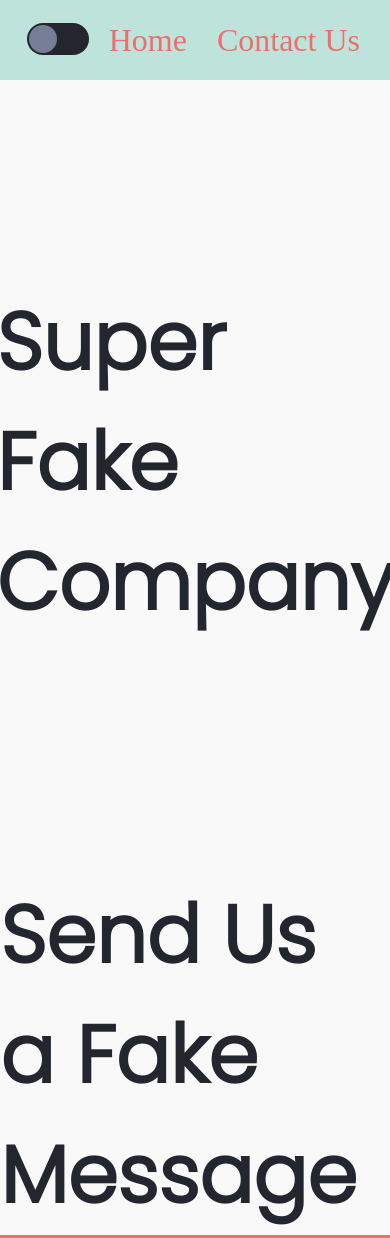
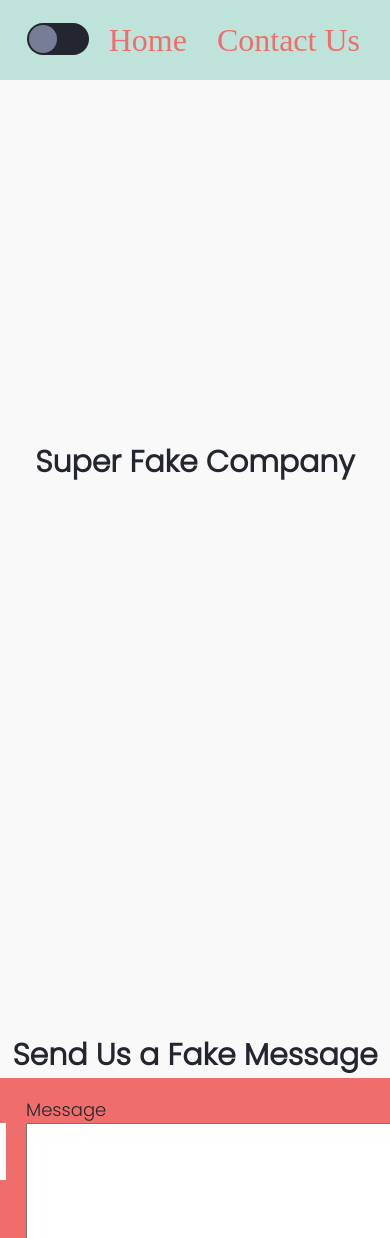
Before and after one commit to Patrick1808/Final-Exam-Web, a plain HTML site: page index.html in a window 390 px wide. Shown: the top 1238 px of the page. Drawn offline with Linux system fonts and the light colour scheme.

Commit message:
Almost run out of time, media not complete yet.

```diff
--- a/CSS/style.css
+++ b/CSS/style.css
@@ -197,3 +197,18 @@ input[type=text]:focus {
  background: var(--darkGreen);
  color: var(--white);
 }
+
+@media only screen and (max-width: 600px) {
+  .light-theme {
+    flex-direction: column;
+  }
+
+  h1 {
+    font-size: 3rem;
+  }
+  h2 {
+    font-size: 3rem;
+  }
+
+
+}
```
